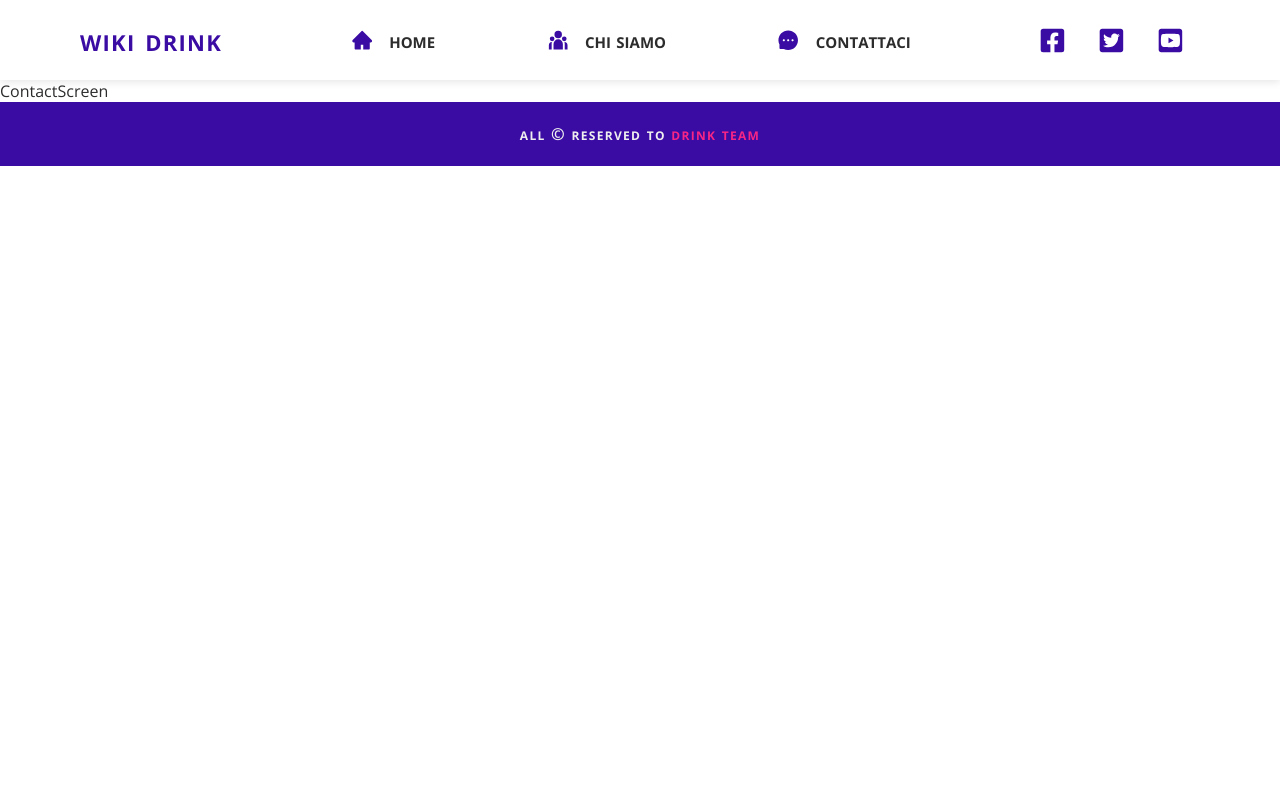
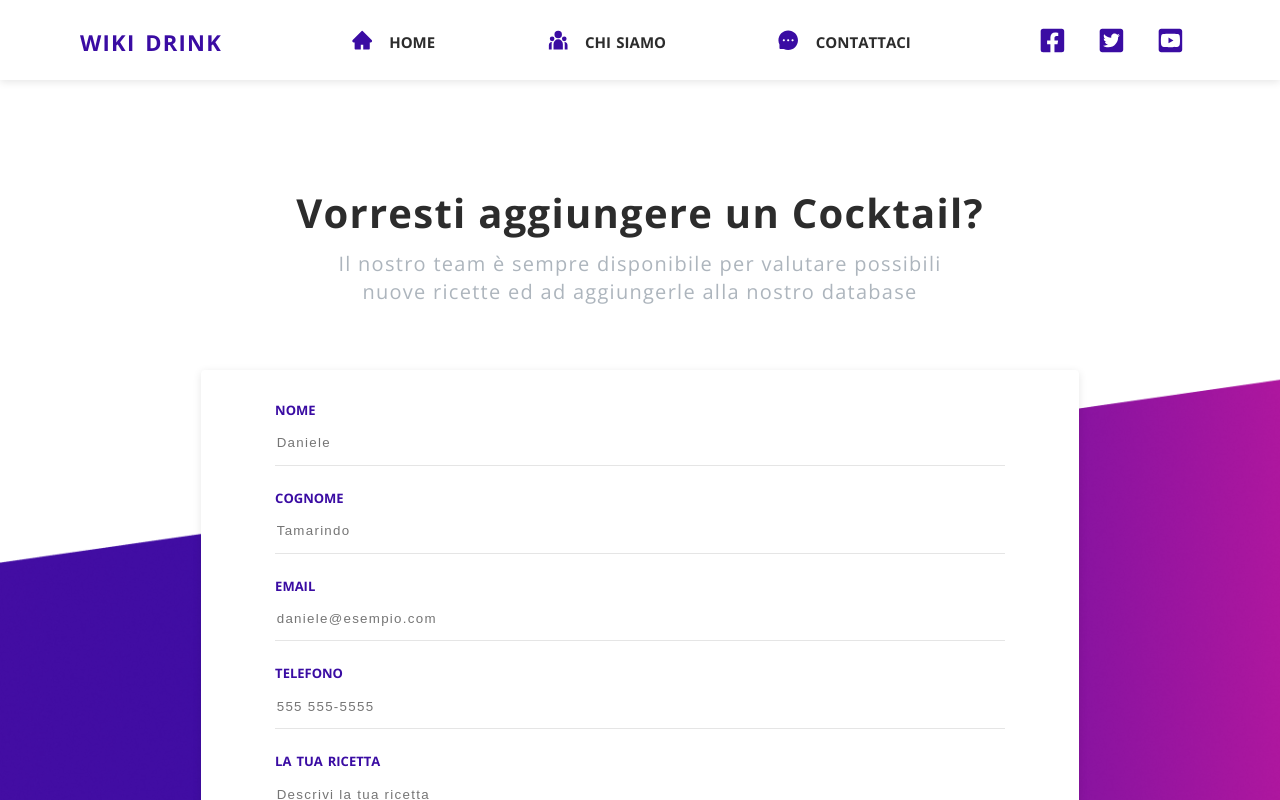
Before and after one commit to matteopelusi7/react-wiki-drink, a React (Create React App) app: page /contattaci in a window 1280 px wide. Shown: the top 800 px of the page. Built offline with nearby package versions, Linux system fonts and the light colour scheme.

Commit message:
add form

```diff
--- a/src/screen/ContactScreen.js
+++ b/src/screen/ContactScreen.js
@@ -5,7 +5,46 @@ import backImage from "../assets/image/Contact-hero.png";
 const ContactScreen = () => {
   return(
     <>
-        ContactScreen
+      <Hero img={backImage} disableOverlay>
+        <div className="contact-hero container">
+          <div className="contact-hero-text">
+            <div className="contact-hero-title">
+              <h2 className="contact-title">Vorresti aggiungere un Cocktail?</h2>
+              <h4 className="contact-subtitle">Il nostro team è sempre disponibile per valutare possibili nuove ricette ed ad aggiungerle alla nostro database</h4>
+            </div>
+          </div>
+          <div className="contact-form-container container">
+            <form action="https://formspree.io/f/xpznvlzd" method="POST" className="contact-form container">
+              <div className="form-group">
+                <label htmlFor="nome">Nome</label>
+                <input type="text" id="nome" name="name" className="input" placeholder="Daniele" />
+                <hr />
+              </div>
+              <div className="form-group">
+                <label htmlFor="cognome">Cognome</label>
+                <input type="text" id="cognome" name="cognome" className="input" placeholder="Tamarindo" />
+                <hr />
+              </div>
+              <div className="form-group">
+                <label htmlFor="email">Email</label>
+                <input type="email" id="email" name="email" className="input" placeholder="daniele@esempio.com" />
+                <hr />
+              </div>
+              <div className="form-group">
+                <label htmlFor="cellulare">Telefono</label>
+                <input type="cel" id="cellulare" name="cellulare" className="input" placeholder="555 555-5555" />
+                <hr />
+              </div>
+              <div className="form-group">
+                <label htmlFor="ricetta">La tua ricetta</label>
+                <input type="tel" id="ricetta" name="ricetta" className="input" placeholder="Descrivi la tua ricetta" />
+                <hr />
+              </div>
+              <button type="submit" className="btn btn-primary">Invia Ricetta</button>
+            </form>
+          </div>
+        </div>
+      </Hero>
     </>
   );
 };
```
